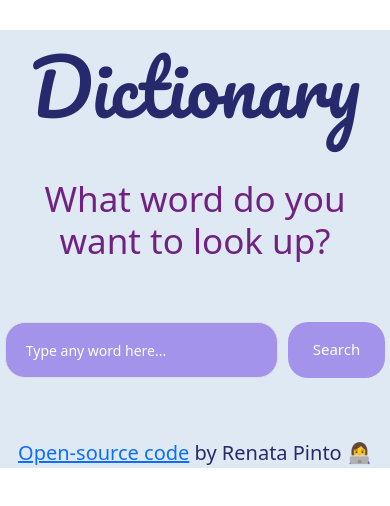
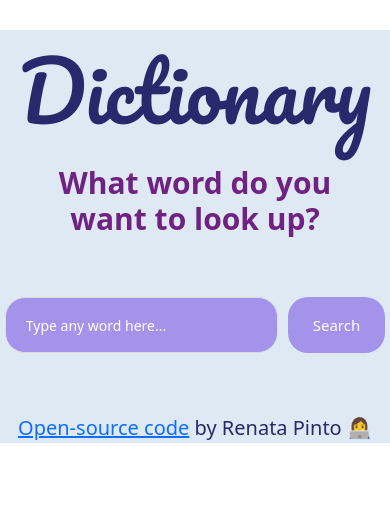
Before and after one commit to renatacdp/dictionary-project-react, a React (Create React App) app: page / in a window 390 px wide. Shown: the top 506 px of the page. Built offline with nearby package versions, Linux system fonts and the light colour scheme.

Commit message:
Did some styling

```diff
--- a/src/App.css
+++ b/src/App.css
@@ -1,14 +1,7 @@
 .App {
+  max-width: 500px;
+  margin: 30px auto;
   background-color: #dfe9f3;
-}
-
-.App container {
-  max-width: 450px;
-  display: flex;
-  flex-direction: column;
-  justify-content: center;
-  align-content: center;
-  margin: 0 auto;
 }
 
 .App-header,
@@ -19,36 +12,32 @@ footer {
 
 .App-header {
   font-size: 90px;
-  margin-top: 30px;
+  margin-top: 20px;
   color: #27296d;
   font-family: "Pacifico", cursive;
 }
 
 .App h1 {
-  margin: 35px auto;
+  margin: 15px auto;
   color: #702283;
   font-size: 40px;
+  font-weight: bold;
 }
 
 .App footer {
-  margin: 50px auto;
+  margin: 60px 0;
   color: #27296d;
   font-size: 20px;
   text-decoration: none;
 }
 
-.App .spacing {
-  margin-top: 10px;
-  color: #dfe9f3;
-  font-size: 0, 1px;
-}
-
 @media (max-width: 640px) {
   .App-header {
-    font-size: 75px;
+    font-size: 80px;
   }
 
   .App h1 {
-    font-size: 35px;
+    font-size: 30px;
+    max-width: 300px;
   }
 }
```
